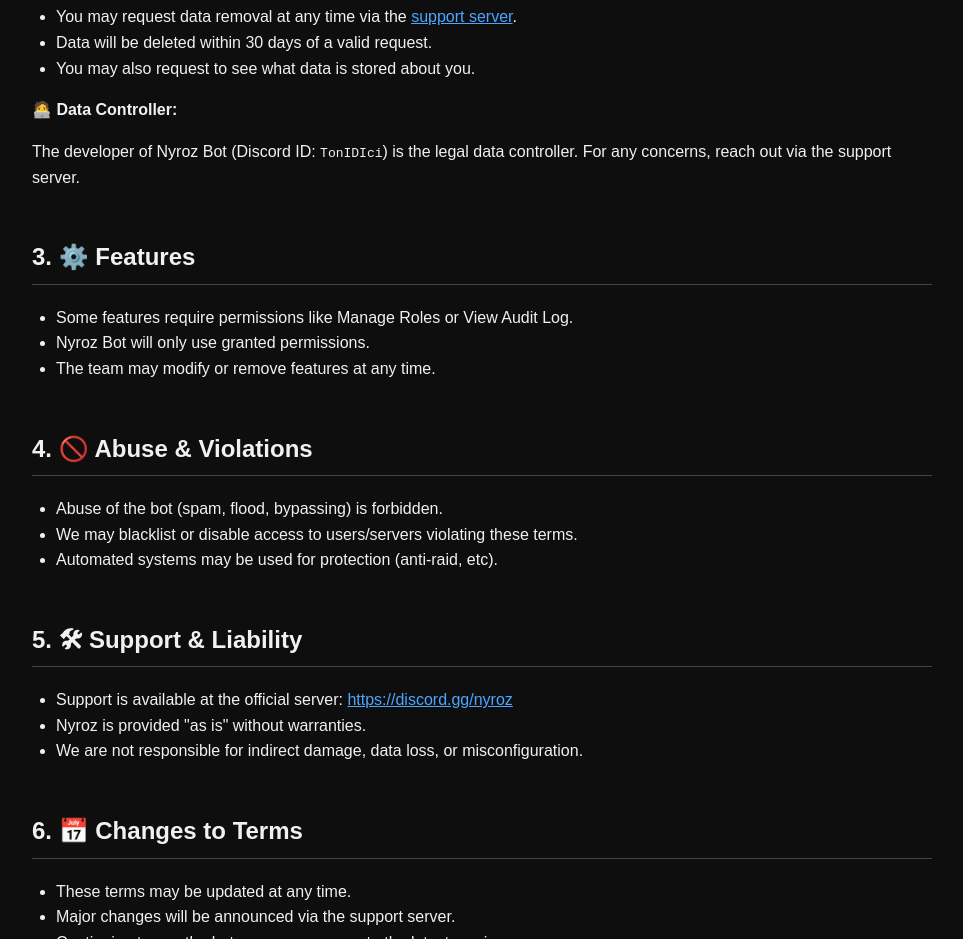
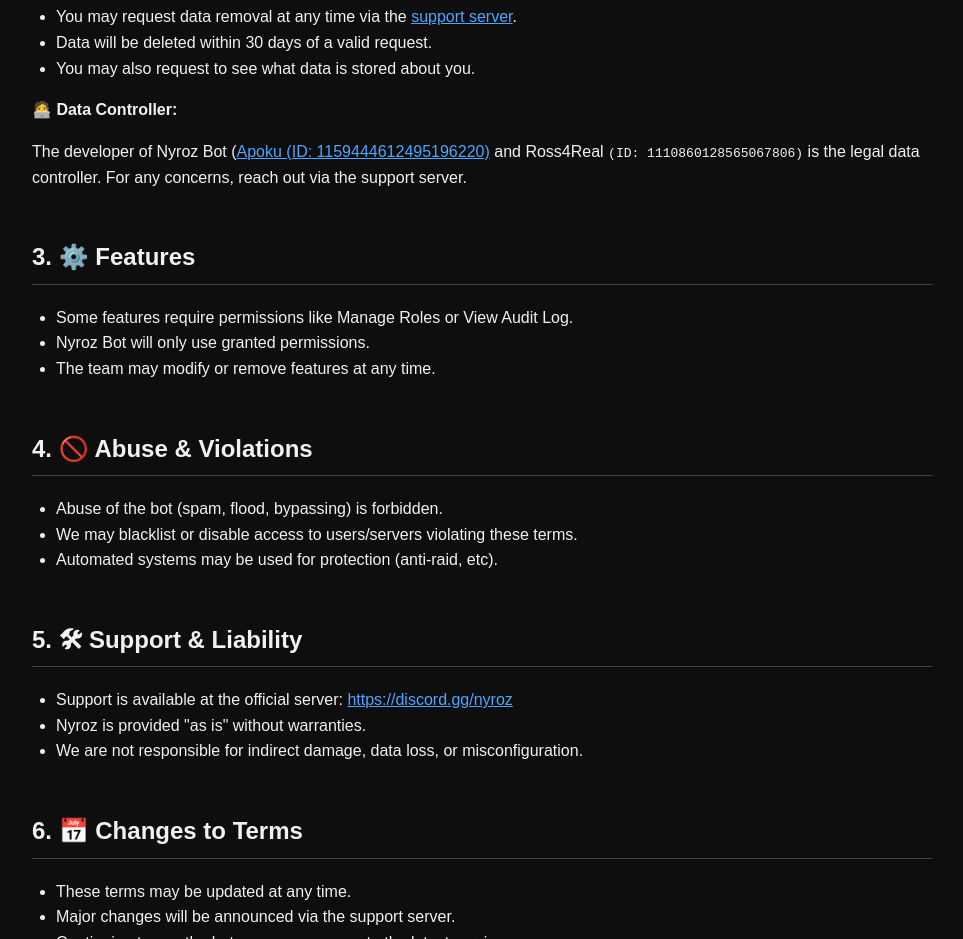
Before and after one commit to Nyrozbot/nyrozbot.github.io, a plain HTML site: page index.html in a window 1280 px wide. Shown: the part 1060-1999 px from the top of the page, without its empty margins (158-1121 px from the left). Drawn offline with Linux system fonts and the light colour scheme.

Commit message:
Update index.html

```diff
--- a/index.html
+++ b/index.html
@@ -85,7 +85,7 @@
     </ul>
 
     <strong>🧑‍💻 Data Controller:</strong>
-    <p>The developer of Nyroz Bot (Discord ID: <code>TonIDIci</code>) is the legal data controller. For any concerns, reach out via the support server.</p>
+    <p>The developer of Nyroz Bot (<a href="https://guns.lol/apoku" target="_blank">Apoku (ID: 1159444612495196220)</a> and Ross4Real <code>(ID: 1110860128565067806)</code> is the legal data controller. For any concerns, reach out via the support server.</p>
 
     <h2>3. ⚙️ Features</h2>
     <ul>
```
